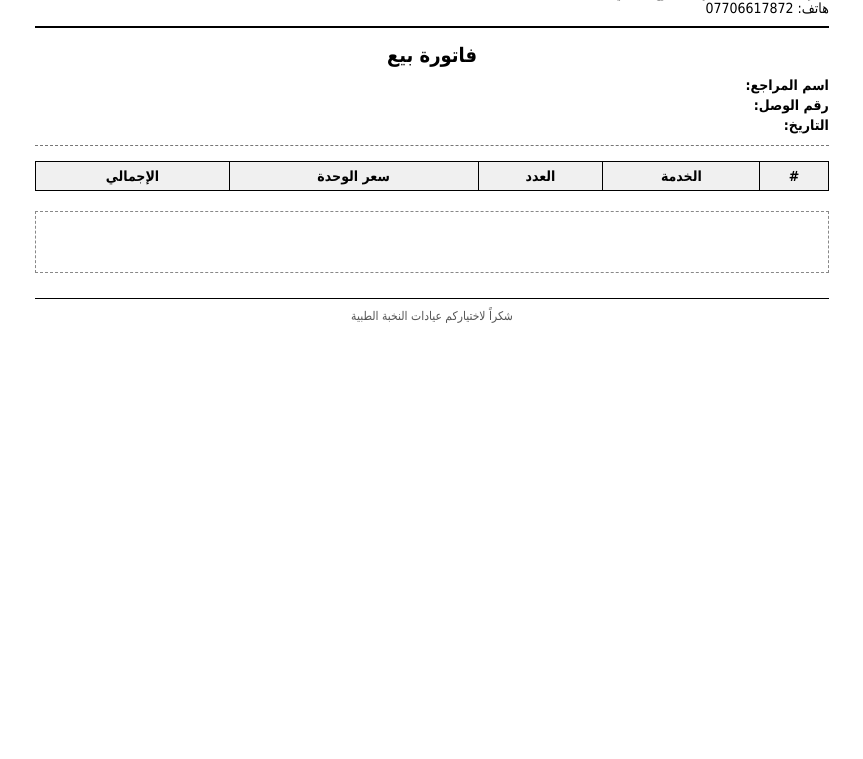
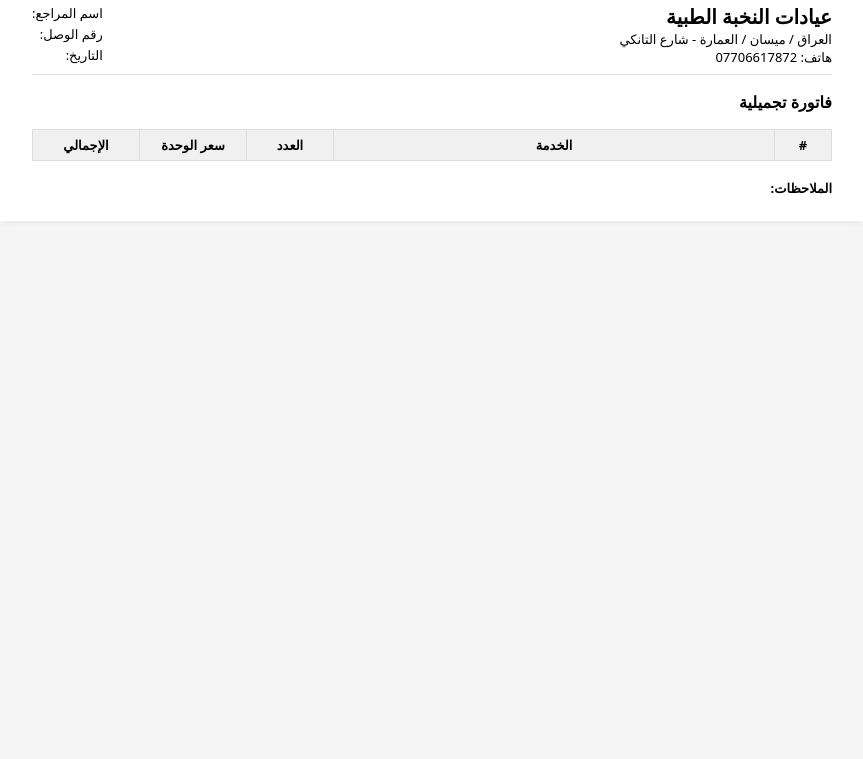
Before and after one commit to A744720/nukhba-invoice, a plain HTML site: page index.html in a window 1280 px wide. Shown: the part 41-800 px from the top of the page, without its empty margins (208-1071 px from the left). Drawn offline with Linux system fonts and the light colour scheme.

Commit message:
Update index.html

```diff
--- a/index.html
+++ b/index.html
@@ -2,182 +2,141 @@
 <html lang="ar" dir="rtl">
 <head>
   <meta charset="UTF-8" />
-  <title>فاتورة - عيادات النخبة الطبية</title>
-
+  <title>فاتورة عيادات النخبة الطبية</title>
   <style>
-    @page {
-      size: A4;
-      margin: 12mm;
+    body {
+      font-family: system-ui, -apple-system, "Segoe UI", sans-serif;
+      margin: 0;
+      padding: 20px;
+      background: #f5f5f5;
     }
-
-    body {
-      font-family: "Tahoma", sans-serif;
-      font-size: 14px;
-      direction: rtl;
-      text-align: right;
+    .invoice {
+      max-width: 800px;
       margin: 0 auto;
-      width: 210mm;
       background: #fff;
+      padding: 24px 32px;
+      box-shadow: 0 0 8px rgba(0, 0, 0, 0.08);
     }
-
+    h1 {
+      font-size: 20px;
+      margin: 0;
+    }
     .header {
-      border-bottom: 2px solid #000;
-      padding-bottom: 10px;
-      margin-bottom: 15px;
-    }
-
-    .clinic-title {
-      font-size: 22px;
-      font-weight: bold;
-    }
-
-    .invoice-title {
-      font-size: 20px;
-      font-weight: bold;
-      text-align: center;
-      margin-top: 10px;
-    }
-
-    .info {
-      margin-top: 10px;
-      margin-bottom: 15px;
-      border-bottom: 1px dashed #777;
+      display: flex;
+      justify-content: space-between;
+      margin-bottom: 16px;
+      border-bottom: 1px solid #ddd;
       padding-bottom: 8px;
     }
-
-    .info div {
-      margin: 4px 0;
+    .clinic-info {
+      font-size: 13px;
+      line-height: 1.4;
     }
-
+    .meta {
+      font-size: 13px;
+      line-height: 1.6;
+    }
     table {
       width: 100%;
       border-collapse: collapse;
-      margin-top: 15px;
+      margin-top: 16px;
+      font-size: 13px;
     }
-
+    th, td {
+      border: 1px solid #ddd;
+      padding: 6px 8px;
+    }
     th {
       background: #f0f0f0;
-      padding: 6px;
-      border: 1px solid #000;
-      text-align: center;
     }
-
-    td {
-      padding: 6px;
-      border: 1px solid #000;
-      text-align: center;
-    }
-
     .notes {
-      margin-top: 20px;
-      padding: 10px;
-      border: 1px dashed #888;
-      min-height: 40px;
+      margin-top: 18px;
       font-size: 13px;
     }
-
-    .footer {
-      text-align: center;
-      margin-top: 25px;
-      padding-top: 10px;
-      border-top: 1px solid #000;
-      font-size: 12px;
-      color: #555;
+    .notes-label {
+      font-weight: bold;
     }
   </style>
-
-  <script>
-    function getParam(name) {
-      const url = new URL(window.location.href);
-      return url.searchParams.get(name) || "";
-    }
-
-    function decodeLines(encoded) {
-      if (!encoded) return [];
-      try {
-        const json = atob(encoded); // Base64 decode
-        return JSON.parse(json);   // JSON → Array
-      } catch (e) {
-        console.error("Error decoding lines:", e);
-        return [];
-      }
-    }
-
-    window.onload = () => {
-      // بيانات الفاتورة
-      document.getElementById("Customer").innerText = getParam("Customer");
-      document.getElementById("InvoiceNo").innerText = getParam("InvoiceNo");
-      document.getElementById("DateTime").innerText = getParam("DateTime");
-      document.getElementById("Notes").innerText = getParam("Notes");
-
-      // معالجة الأسطر
-      const encodedLines = getParam("Lines");
-      const lines = decodeLines(encodedLines);
-
-      const tbody = document.getElementById("lines-body");
-      tbody.innerHTML = "";
-
-      if (lines.length === 0) {
-        tbody.innerHTML = <tr><td colspan="5">لا توجد خدمات</td></tr>;
-      } else {
-        lines.forEach((ln, idx) => {
-          tbody.innerHTML +=
-            <tr>
-              <td>${idx + 1}</td>
-              <td>${ln.ItemName}</td>
-              <td>${ln.Qty}</td>
-              <td>${ln.UnitPrice}</td>
-              <td>${ln.LineTotal}</td>
-            </tr>
-          ;
-        });
-      }
-
-      // طباعة تلقائيًا
-      setTimeout(() => window.print(), 300);
-    };
-  </script>
 </head>
-
 <body>
-
-  <!-- رأس الفاتورة -->
+  <div class="invoice">
     <div class="header">
-    <div class="clinic-title">عيادات النخبة الطبية</div>
-    <div>العراق – ميسان / العمارة – شارع التانكي</div>
-    <div>هاتف: 07706617872</div>
+      <div>
+        <h1>عيادات النخبة الطبية</h1>
+        <div class="clinic-info">
+          العراق / ميسان / العمارة - شارع التانكي<br />
+          هاتف: 07706617872
+        </div>
+      </div>
+      <div class="meta">
+        <div>اسم المراجع: <span id="customer"></span></div>
+        <div>رقم الوصل: <span id="invoiceNo"></span></div>
+        <div>التاريخ: <span id="dateTime"></span></div>
+      </div>
     </div>
 
-  <div class="invoice-title">فاتورة بيع</div>
+    <h2 style="font-size: 16px; margin: 8px 0 4px;">فاتورة تجميلية</h2>
 
-  <!-- معلومات الفاتورة -->
-  <div class="info">
-    <div><strong>اسم المراجع:</strong> <span id="Customer"></span></div>
-    <div><strong>رقم الوصل:</strong> <span id="InvoiceNo"></span></div>
-    <div><strong>التاريخ:</strong> <span id="DateTime"></span></div>
-  </div>
-
-  <!-- جدول السطور -->
     <table>
       <thead>
         <tr>
-        <th>#</th>
+          <th style="width:40px;">#</th>
           <th>الخدمة</th>
-        <th>العدد</th>
-        <th>سعر الوحدة</th>
-        <th>الإجمالي</th>
+          <th style="width:70px;">العدد</th>
+          <th style="width:90px;">سعر الوحدة</th>
+          <th style="width:90px;">الإجمالي</th>
         </tr>
       </thead>
       <tbody id="lines-body"></tbody>
     </table>
 
-  <!-- الملاحظات -->
-  <div class="notes" id="Notes"></div>
-
-  <!-- تذييل -->
-  <div class="footer">
-    شكراً لاختياركم عيادات النخبة الطبية
+    <div class="notes">
+      <span class="notes-label">الملاحظات:</span>
+      <span id="notes"></span>
+    </div>
   </div>
 
+  <script>
+    const params = new URLSearchParams(window.location.search);
+
+    // نقرأ البراميترات بنفس الأسماء بالضبط من الرابط (بحرف كبير)
+    const customer = params.get("Customer") || "";
+    const invoiceNo = params.get("InvoiceNo") || "";
+    const dateTime = params.get("DateTime") || "";
+    const notes = params.get("Notes") || "";
+    const linesParam = params.get("Lines") || "";
+
+    document.getElementById("customer").textContent = decodeURIComponent(customer);
+    document.getElementById("invoiceNo").textContent = decodeURIComponent(invoiceNo);
+    document.getElementById("dateTime").textContent = decodeURIComponent(dateTime);
+    document.getElementById("notes").textContent = decodeURIComponent(notes);
+
+    const tbody = document.getElementById("lines-body");
+
+    if (linesParam) {
+      // AppSheet أصلاً مرسلها ENCODEURL، فنفك التشفير و نقسم حسب سطر جديد
+      const decoded = decodeURIComponent(linesParam);
+      const rows = decoded.split(/\n+/).filter(r => r.trim() !== "");
+
+      rows.forEach((rowText, index) => {
+        const tr = document.createElement("tr");
+
+        // حالياً: نخلي النص كامل في عمود "الخدمة"
+        // بعدين نقدر نفصّل الكمية والسعر إذا غيرنا فورمات LineSummary
+        const tdIndex = document.createElement("td");
+        tdIndex.textContent = index + 1;
+
+        const tdService = document.createElement("td");
+        tdService.textContent = rowText;
+
+        const tdQty = document.createElement("td");
+        const tdUnit = document.createElement("td");
+        const tdTotal = document.createElement("td");
+
+        tr.append(tdIndex, tdService, tdQty, tdUnit, tdTotal);
+        tbody.appendChild(tr);
+      });
+    }
+  </script>
 </body>
 </html>
```
Lines whose indentation alone changed are shown as unchanged.
